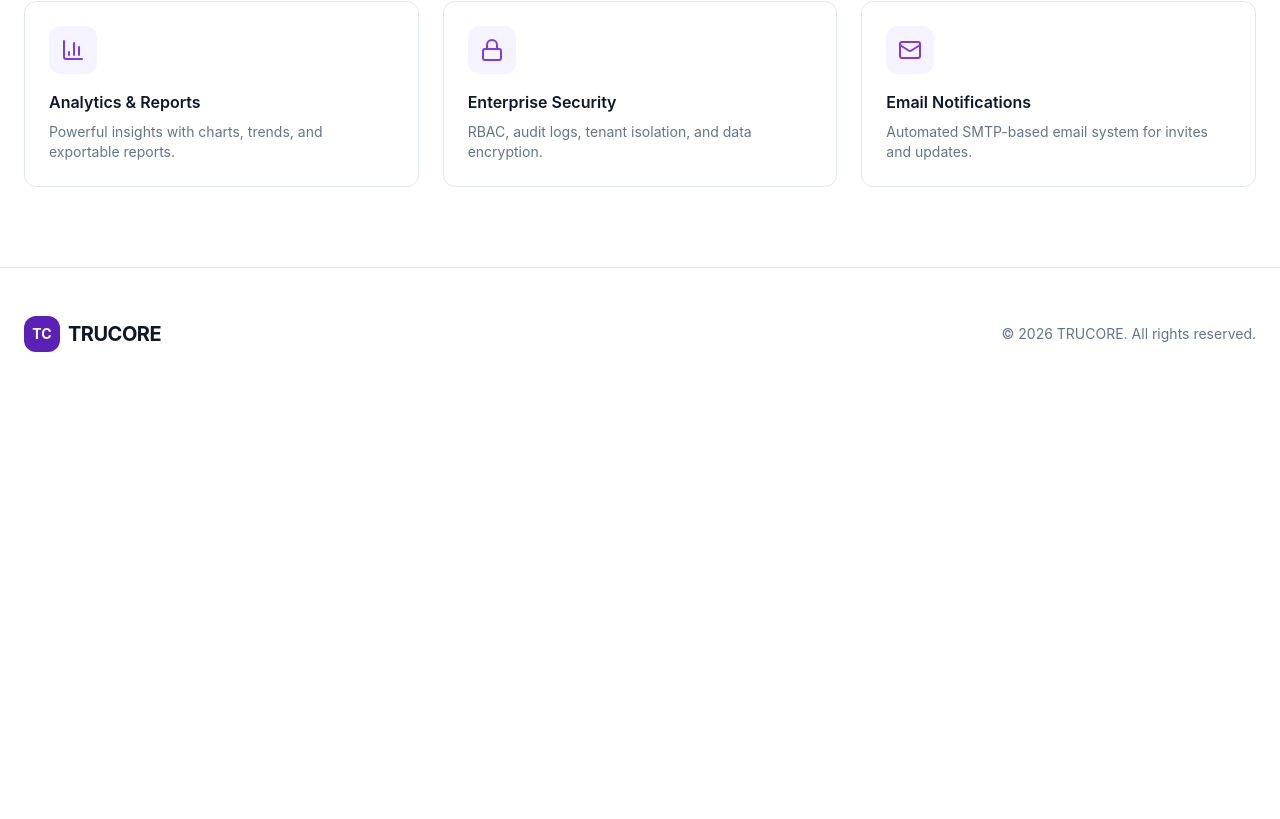
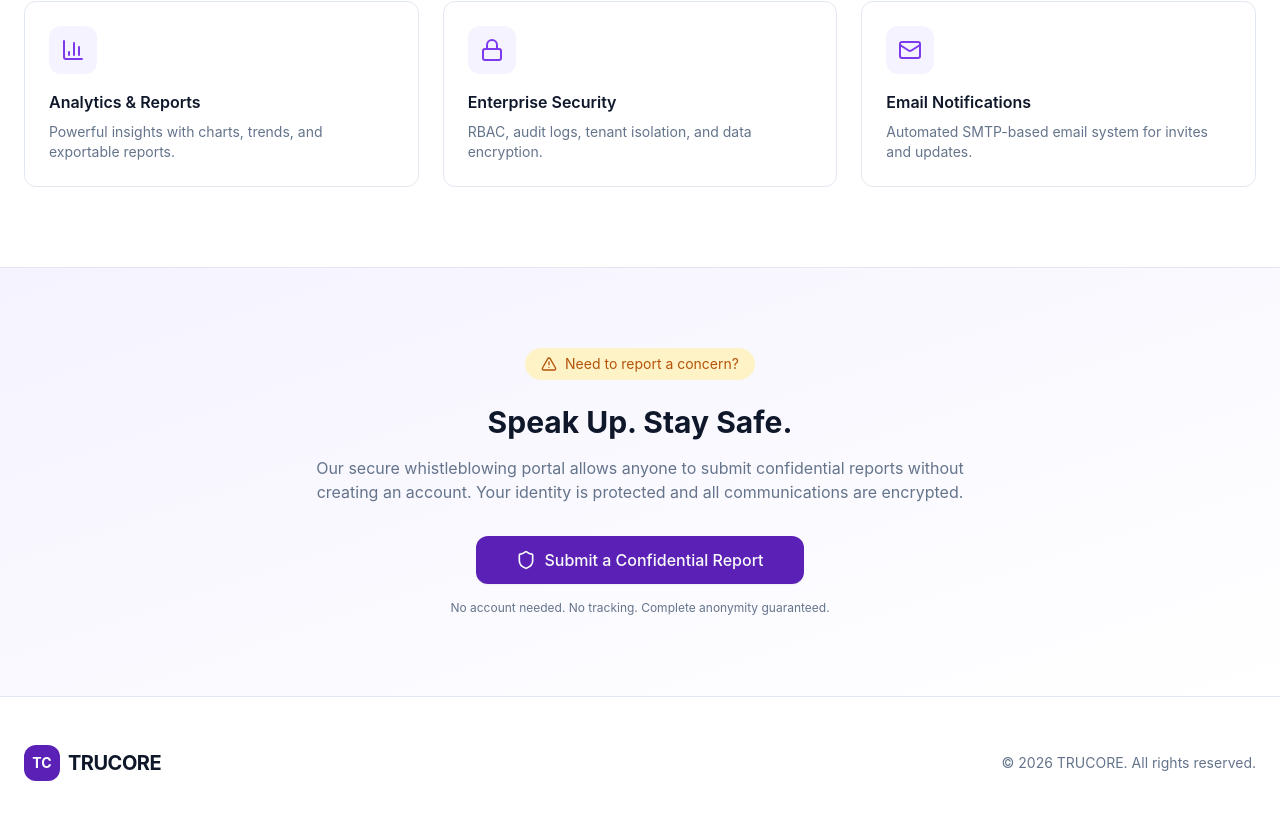
Before and after one commit to setugbo/trucore, a Next.js app: page / in a window 1280 px wide. Shown: the part 992-1811 px from the top of the page. Before the commit the page ends 1392 px from the top, so only its background shows below. Built offline with nearby package versions, Linux system fonts and the light colour scheme; no server answers.

Commit message:
feat: add public whistleblowing CTA on landing page linking to /report

```diff
--- a/src/app/page.tsx
+++ b/src/app/page.tsx
@@ -3,7 +3,7 @@
 import Link from "next/link";
 import { Button } from "@/components/ui/button";
 import { Logo } from "@/components/shared/logo";
-import { ArrowRight, Shield, ClipboardList, EyeOff, BarChart3, Lock, Mail } from "lucide-react";
+import { ArrowRight, Shield, ClipboardList, EyeOff, BarChart3, Lock, Mail, AlertTriangle } from "lucide-react";
 import { useSession } from "next-auth/react";
 import { useEffect } from "react";
 import { useRouter } from "next/navigation";
@@ -134,6 +134,30 @@ export default function HomePage() {
         </div>
       </section>
 
+      {/* Public Report CTA */}
+      <section className="border-t bg-gradient-to-br from-brand-50 to-white dark:from-brand-950 dark:to-background py-20">
+        <div className="mx-auto max-w-7xl px-6 text-center">
+          <div className="mx-auto inline-flex items-center gap-2 rounded-full bg-amber-100 dark:bg-amber-900/30 px-4 py-1.5 text-sm text-amber-700 dark:text-amber-300 mb-6">
+            <AlertTriangle className="h-4 w-4" /> Need to report a concern?
+          </div>
+          <h2 className="text-3xl font-bold">Speak Up. Stay Safe.</h2>
+          <p className="mx-auto mt-4 max-w-2xl text-muted-foreground">
+            Our secure whistleblowing portal allows anyone to submit confidential reports without creating an account.
+            Your identity is protected and all communications are encrypted.
+          </p>
+          <div className="mt-8">
+            <Link href="/report">
+              <Button size="xl" className="gap-2">
+                <Shield className="h-5 w-5" /> Submit a Confidential Report
+              </Button>
+            </Link>
+          </div>
+          <p className="mt-4 text-xs text-muted-foreground">
+            No account needed. No tracking. Complete anonymity guaranteed.
+          </p>
+        </div>
+      </section>
+
       <footer className="border-t py-12">
         <div className="mx-auto max-w-7xl px-6">
           <div className="flex flex-col items-center justify-between gap-4 sm:flex-row">
```
